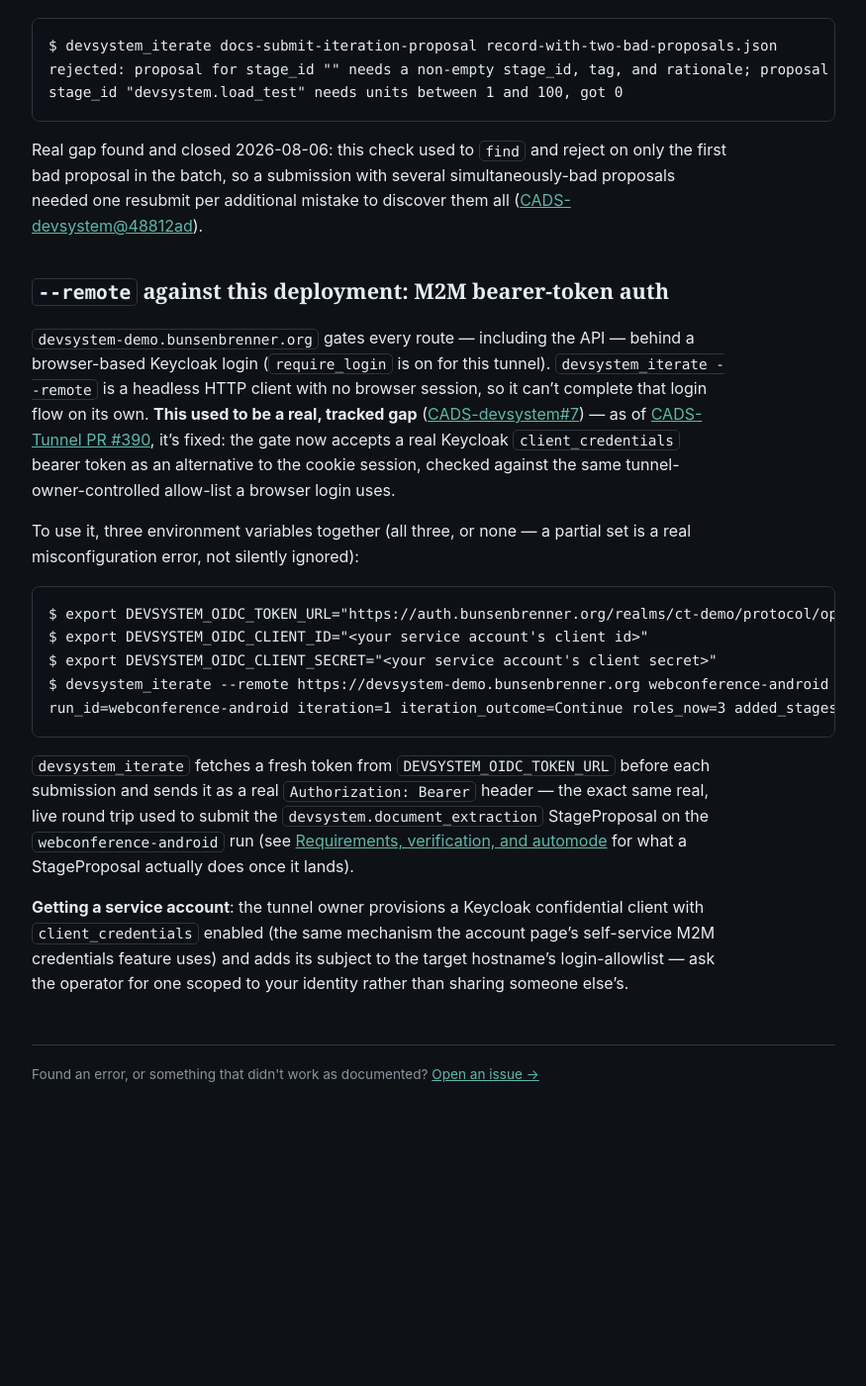
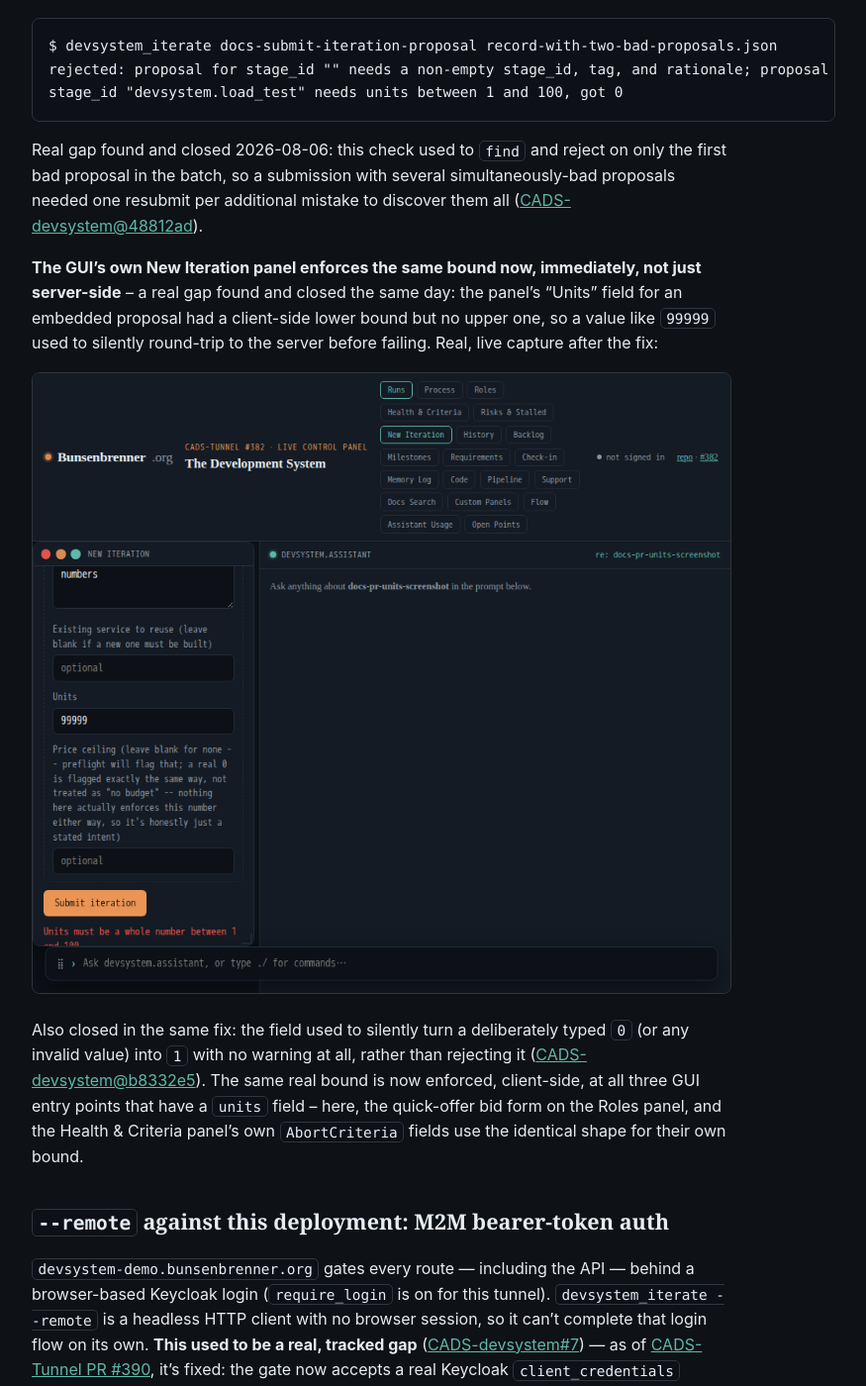
Before and after one commit to scimbe/CADS-devsystem-docs, a Jekyll site: the page built from _how-to/submit-an-iteration.md, in a window 1280 px wide and 1400 px high, scrolled down 5478 px. Shown: the whole window at 99% size, without its empty margins (322-1197 px from the left). Built offline with Jekyll 4.4.1, drawn with Linux system fonts in a browser that asks for light colours; before the commit the page ends 6639 px from its top, so only the background shows below that.

Commit message:
docs: document the embedded-proposal units client-side bound fix
Real gap found and closed 2026-08-06 (CADS-devsystem@b8332e5): the New
Iteration panel's own embedded-proposal "Units" field had no client-side
upper bound, plus silently coerced a deliberately typed 0 to 1 with no
warning. Documented with a real screenshot of the actual immediate-
feedback behavior, captured via simulated-user.sh against the live
redeployed container. Notes this closes the same fix across all three real
GUI entry points with a units field.

Note: GitHub Actions/Pages remain under a confirmed, active outage (see
CADS-Tunnel#382) -- verified via hermetic local Jekyll build + live
Playwright capture, same as every other commit this session.

Co-Authored-By: Claude Sonnet 5 <noreply@anthropic.com>
Claude-Session: https://claude.ai/code/session_018FkngvdKnmVcAT84EZe7Ur

```diff
--- a/_how-to/submit-an-iteration.md
+++ b/_how-to/submit-an-iteration.md
@@ -180,6 +180,20 @@ proposal in the batch, so a submission with several simultaneously-bad proposals
 per additional mistake to discover them all
 ([CADS-devsystem@48812ad](https://github.com/scimbe/CADS-devsystem/commit/48812ad)).
 
+**The GUI's own New Iteration panel enforces the same bound now, immediately, not just server-side**
+-- a real gap found and closed the same day: the panel's "Units" field for an embedded proposal had
+a client-side lower bound but no upper one, so a value like `99999` used to silently round-trip to
+the server before failing. Real, live capture after the fix:
+
+![The New Iteration panel showing "Units must be a whole number between 1 and 100." immediately after typing 99999 and clicking Submit iteration -- no round-trip to the server needed]({{ '/assets/img/howto-submit-iteration/08-embedded-proposal-units-cap.png' | relative_url }})
+
+Also closed in the same fix: the field used to silently turn a deliberately typed `0` (or any
+invalid value) into `1` with no warning at all, rather than rejecting it
+([CADS-devsystem@b8332e5](https://github.com/scimbe/CADS-devsystem/commit/b8332e5)). The same real
+bound is now enforced, client-side, at all three GUI entry points that have a `units` field --
+here, the quick-offer bid form on the Roles panel, and the Health & Criteria panel's own
+`AbortCriteria` fields use the identical shape for their own bound.
+
 ## `--remote` against this deployment: M2M bearer-token auth
 
 `devsystem-demo.bunsenbrenner.org` gates every route — including the API — behind a browser-based
```
Also changed, not shown: assets/img/howto-submit-iteration/08-embedded-proposal-units-cap.png (added).
